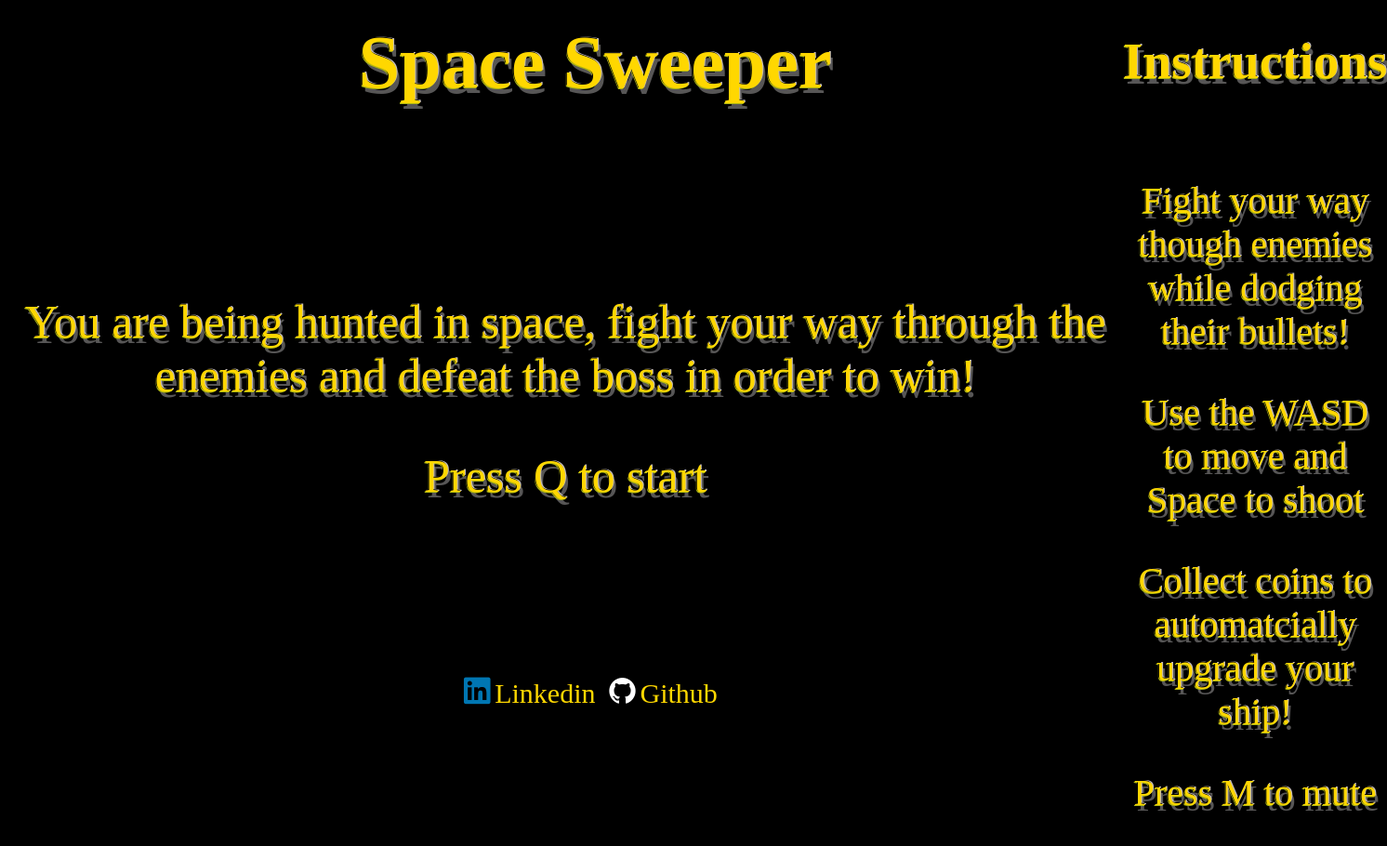
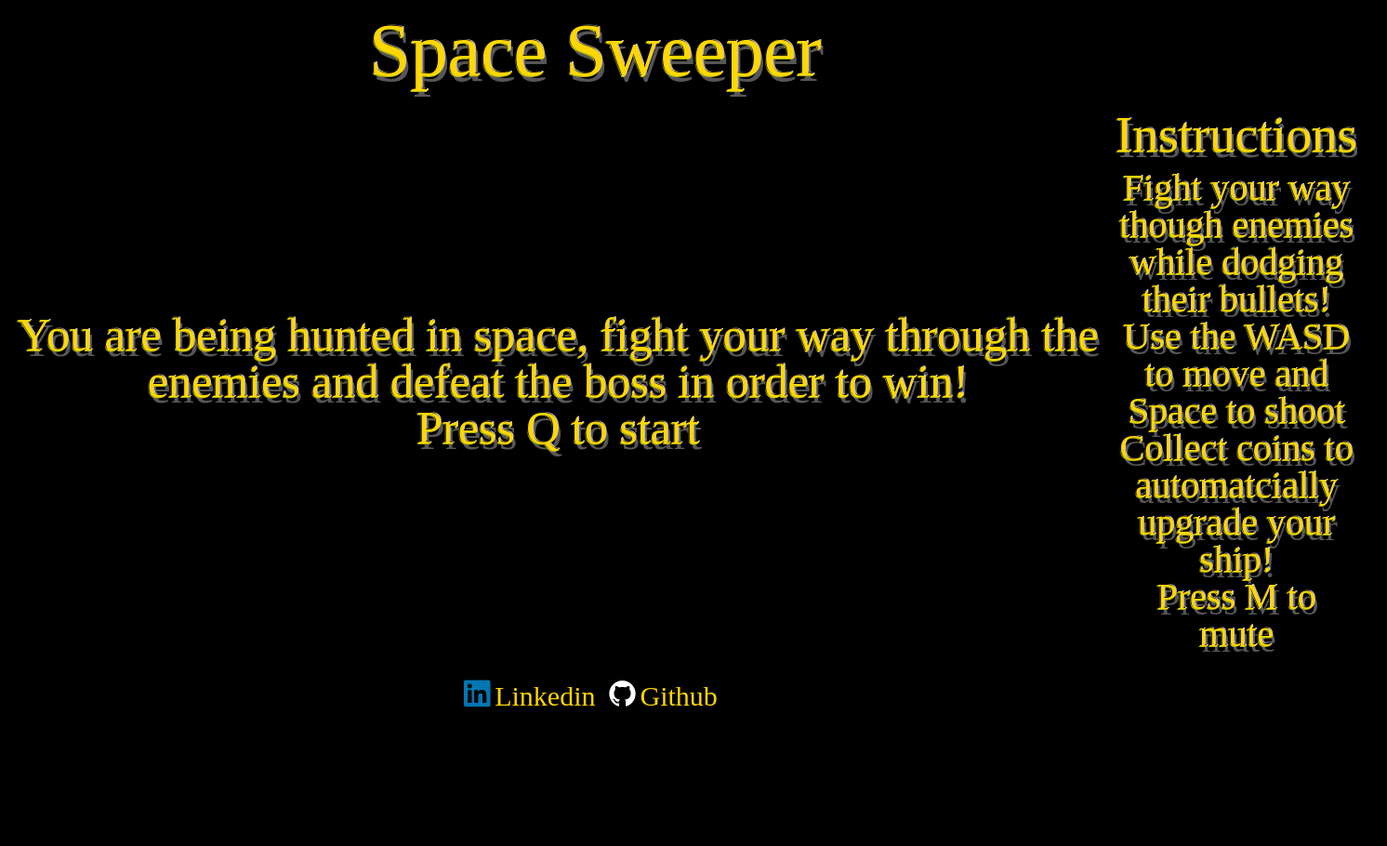
Before and after one commit to StevenSookhai/Space_Sweeper, a website built with webpack: page index.html in a window 1280 px wide. Shown: the whole page at 93% size, 1492 px wide, since content can reach past the window. After the commit the page ends 800 px from the top, so only its background shows below. Built offline with nearby package versions, Linux system fonts and the light colour scheme; files whose address does not match are found by name.

Commit message:
minor changes

```diff
--- a/src/index.scss
+++ b/src/index.scss
@@ -1,190 +1,3 @@
-body {
-  h1 {
-    color: rgb(128, 0, 100)
-  }
+@import "./styles/reset.scss"; // css reset at the top
 
-  p {
-    color: gold
-  }
-}
-body {
-    background-color: rgb(0, 0, 0);
-    background-image: url("Stars_small_1.png");
-    animation: stars 2s infinite ;
-}
-
-@keyframes stars {
-50%{background: opacity rgb(0, 0, 0, .5)}
-100%{background: opacity rgb(0, 0, 0, 1)}
-}
-h1{
-    font-size:50px;
-    font-family: "rubber";
-    text-align: center;
-    margin: auto;
-    width: 50%;
-    padding: 10px;
-    color:midnightblue;
-    text-shadow: -1px -1px 0 #000, 1px -1px 0 rgb(194, 187, 187), -1px 1px 0 rgb(170, 180, 19), 3px 6px 0 rgb(87, 86, 86);
-}
-
-.instructions{
-    color: gold;
-    border:black s;
-    font-size: 30px;
-    margin-left: auto;
-    margin-right: auto;
-    margin-left: 700px;
-
-}
-.instructions-modal{
-    font-family: "rubber";
-    margin-left: auto;
-    margin-right: auto;
-    font-size: 35px;
-    left: 0;
-    right: 0;
-    width: 500px;
-    border: 10px solid transparent;
-    padding: 15px;
-    padding: 2em;
-    text-align: center;
-
-    color: rgb(255, 255, 255);
-}
-
-.intro p {
-    border: 4px solid black;
-    margin-top: 6rem;
-    margin-bottom: 3rem;
-    font-size: 50px;
-}
-#start p {
-  font-size: 50px;
-}
-.class{
-  position: relative;
-}
-.canvas-start{
-  position: relative;
-
-}
-.start{
-  display: flex;
-  justify-content: center;
-  align-items: center;
-  flex-direction: column;
-    font-family: "rubber";
-    background-image: url("Map_3.jpg");
-    position: absolute;
-    color: rgb(255, 255, 255);
-    width: 100%;
-    height: 100%;
-    animation: animate_start 60s linear infinite ;
-}
-
-.start-text{
-    text-shadow: -1px -1px 0 #000, 1px -1px 0 rgb(194, 187, 187), -1px 1px 0 rgb(170, 180, 19), 3px 6px 0 rgb(87, 86, 86);
-    left: 0;
-    right: 0;
-    top: 0;
-    bottom: 0;
-    margin: auto;
-    // p{
-    //   text-align: center;
-    //   font-size: 40px;
-    // }
-}
-
-@keyframes animate_start {
-0%{background-position: 0,0;}
-100%{background-position: -1000px 0; }
-}
-
-
-.instructions:hover .instructions-modal {
-    display: block;
-    margin-left: auto;
-    margin-right: auto;
-}
-#start p {
-    text-align: center;
-}
-
-li {
-  align-items: center;
-}
-
-
-#title{
-  color: gold;
-  display: flex;
-  align-items: center;
-  justify-content: center;
-  border: 4px solid black;
-  font-size: 80px;
-
-}
-#canvas{
-// margin-right: auto;
-// margin-left: auto;
-
-}
-
-.main-page-container{
-  display: flex;
-  justify-content: space-evenly;
-  position: relative;
-}
-.instructions-header{
-  font-size: 55px;
-  color: gold;
-   text-shadow: -1px -1px 0 #000, 1px -1px 0 rgb(194, 187, 187), -1px 1px 0 rgb(170, 180, 19), 3px 6px 0 rgb(87, 86, 86);
-}
-
-.instruct-container{
-  display: flex;
-  flex-direction: column;
-  max-width: 450px;
-  max-height: 650px;
-  justify-content: center;
-  align-items: center;
-}
-
-.in-text{
-  // font-size:50px;
-  font-family: "rubber";
-  text-align: center;
-  text-shadow: -1px -1px 0 #000, 1px -1px 0 rgb(194, 187, 187), -1px 1px 0 rgb(170, 180, 19), 3px 6px 0 rgb(87, 86, 86);
-  font-size: 40px;
-  text-align: center;
-
-}
-.instructions-text{
-  margin-top: 10px;
-}
-
-.s-link{
-  color: gold;
-  font-size: 30px;
-  text-decoration: none;
-  margin-right: 10px;
-}
-.header-social{
-  // border: 5px solid red;
-  display: flex;
-  flex-direction: column;
-  justify-content: flex-end;
-  position: relative;
-}
-.social-links{
-  position: fixed;
-  left: 50%;
-  bottom: 20px;
-  transform: translate(-50%, -50%);
-  margin: 0 auto;
-}
-
-#git-icon{
-  color: white;
-}
+@import "./styles/main.scss";
--- a/src/styles/main.scss
+++ b/src/styles/main.scss
@@ -1,189 +1,189 @@
-// body {
-//   h1 {
-//     color: rgb(128, 0, 100)
-//   }
+body {
+  h1 {
+    color: rgb(128, 0, 100)
+  }
 
-//   p {
-//     color: gold
-//   }
-// }
-// body {
-//     background-color: rgb(0, 0, 0);
-//     background-image: url("Stars_small_1.png");
-//     animation: stars 2s infinite ;
-// }
+  p {
+    color: gold
+  }
+}
+body {
+    background-color: rgb(0, 0, 0);
+    background-image: url("Stars_small_1.png");
+    animation: stars 2s infinite ;
+}
 
-// @keyframes stars {
-// 50%{background: opacity rgb(0, 0, 0, .5)}
-// 100%{background: opacity rgb(0, 0, 0, 1)}
-// }
-// h1{
-//     font-size:50px;
-//     font-family: "rubber";
-//     text-align: center;
-//     margin: auto;
-//     width: 50%;
-//     padding: 10px;
-//     color:midnightblue;
-//     text-shadow: -1px -1px 0 #000, 1px -1px 0 rgb(194, 187, 187), -1px 1px 0 rgb(170, 180, 19), 3px 6px 0 rgb(87, 86, 86);
-// }
+@keyframes stars {
+50%{background: opacity rgb(0, 0, 0, .5)}
+100%{background: opacity rgb(0, 0, 0, 1)}
+}
+h1{
+    font-size:50px;
+    font-family: "rubber";
+    text-align: center;
+    margin: auto;
+    width: 50%;
+    padding: 10px;
+    color:midnightblue;
+    text-shadow: -1px -1px 0 #000, 1px -1px 0 rgb(194, 187, 187), -1px 1px 0 rgb(170, 180, 19), 3px 6px 0 rgb(87, 86, 86);
+}
 
-// .instructions{
-//     color: gold;
-//     border:black s;
-//     font-size: 30px;
-//     margin-left: auto;
-//     margin-right: auto;
-//     margin-left: 700px;
+.instructions{
+    color: gold;
+    border:black s;
+    font-size: 30px;
+    margin-left: auto;
+    margin-right: auto;
+    margin-left: 700px;
 
-// }
-// .instructions-modal{
-//     font-family: "rubber";
-//     margin-left: auto;
-//     margin-right: auto;
-//     font-size: 35px;
-//     left: 0;
-//     right: 0;
-//     width: 500px;
-//     border: 10px solid transparent;
-//     padding: 15px;
-//     padding: 2em;
-//     text-align: center;
+}
+.instructions-modal{
+    font-family: "rubber";
+    margin-left: auto;
+    margin-right: auto;
+    font-size: 35px;
+    left: 0;
+    right: 0;
+    width: 500px;
+    border: 10px solid transparent;
+    padding: 15px;
+    padding: 2em;
+    text-align: center;
 
-//     color: rgb(255, 255, 255);
-// }
+    color: rgb(255, 255, 255);
+}
 
-// .intro p {
-//     border: 4px solid black;
-//     margin-top: 6rem;
-//     margin-bottom: 3rem;
-//     font-size: 50px;
-// }
-// #start p {
-//   font-size: 50px;
-// }
-// .class{
-//   position: relative;
-// }
-// .canvas-start{
-//   position: relative;
+.intro p {
+    border: 4px solid black;
+    margin-top: 6rem;
+    margin-bottom: 3rem;
+    font-size: 50px;
+}
+#start p {
+  font-size: 50px;
+}
+.class{
+  position: relative;
+}
+.canvas-start{
+  position: relative;
 
-// }
-// .start{
-//   display: flex;
-//   justify-content: center;
-//   align-items: center;
-//   flex-direction: column;
-//     font-family: "rubber";
-//     background-image: url("Map_3.jpg");
-//     position: absolute;
-//     color: rgb(255, 255, 255);
-//     width: 100%;
-//     height: 100%;
-//     animation: animate_start 60s linear infinite ;
-// }
+}
+.start{
+  display: flex;
+  justify-content: center;
+  align-items: center;
+  flex-direction: column;
+    font-family: "rubber";
+    background-image: url("Map_3.jpg");
+    position: absolute;
+    color: rgb(255, 255, 255);
+    width: 100%;
+    height: 100%;
+    animation: animate_start 60s linear infinite ;
+}
 
-// .start-text{
-//     text-shadow: -1px -1px 0 #000, 1px -1px 0 rgb(194, 187, 187), -1px 1px 0 rgb(170, 180, 19), 3px 6px 0 rgb(87, 86, 86);
-//     left: 0;
-//     right: 0;
-//     top: 0;
-//     bottom: 0;
-//     margin: auto;
-//     // p{
-//     //   text-align: center;
-//     //   font-size: 40px;
-//     // }
-// }
+.start-text{
+    text-shadow: -1px -1px 0 #000, 1px -1px 0 rgb(194, 187, 187), -1px 1px 0 rgb(170, 180, 19), 3px 6px 0 rgb(87, 86, 86);
+    left: 0;
+    right: 0;
+    top: 0;
+    bottom: 0;
+    margin: auto;
+    // p{
+    //   text-align: center;
+    //   font-size: 40px;
+    // }
+}
 
-// @keyframes animate_start {
-// 0%{background-position: 0,0;}
-// 100%{background-position: -1000px 0; }
-// }
+@keyframes animate_start {
+0%{background-position: 0,0;}
+100%{background-position: -1000px 0; }
+}
 
 
-// .instructions:hover .instructions-modal {
-//     display: block;
-//     margin-left: auto;
-//     margin-right: auto;
-// }
-// #start p {
-//     text-align: center;
-// }
+.instructions:hover .instructions-modal {
+    display: block;
+    margin-left: auto;
+    margin-right: auto;
+}
+#start p {
+    text-align: center;
+}
 
-// li {
-//   align-items: center;
-// }
+li {
+  align-items: center;
+}
 
 
-// #title{
-//   color: gold;
-//   display: flex;
-//   align-items: center;
-//   justify-content: center;
-//   border: 4px solid black;
-//   font-size: 80px;
+#title{
+  color: gold;
+  display: flex;
+  align-items: center;
+  justify-content: center;
+  border: 4px solid black;
+  font-size: 80px;
 
-// }
-// #canvas{
-// // margin-right: auto;
-// // margin-left: auto;
+}
+#canvas{
+// margin-right: auto;
+// margin-left: auto;
 
-// }
+}
 
-// .main-page-container{
-//   display: flex;
-//   justify-content: space-evenly;
-//   position: relative;
-// }
-// .instructions-header{
-//   font-size: 55px;
-//   color: gold;
-//    text-shadow: -1px -1px 0 #000, 1px -1px 0 rgb(194, 187, 187), -1px 1px 0 rgb(170, 180, 19), 3px 6px 0 rgb(87, 86, 86);
-// }
+.main-page-container{
+  display: flex;
+  justify-content: space-evenly;
+  position: relative;
+}
+.instructions-header{
+  font-size: 55px;
+  color: gold;
+   text-shadow: -1px -1px 0 #000, 1px -1px 0 rgb(194, 187, 187), -1px 1px 0 rgb(170, 180, 19), 3px 6px 0 rgb(87, 86, 86);
+}
 
-// .instruct-container{
-//   display: flex;
-//   flex-direction: column;
-//   max-width: 450px;
-//   justify-content: center;
-//   align-items: center;
-// }
+.instruct-container{
+  display: flex;
+  flex-direction: column;
+  max-width: 450px;
+  justify-content: center;
+  align-items: center;
+}
 
-// .in-text{
-//   font-size:50px;
-//   font-family: "rubber";
-//   text-align: center;
-//   text-shadow: -1px -1px 0 #000, 1px -1px 0 rgb(194, 187, 187), -1px 1px 0 rgb(170, 180, 19), 3px 6px 0 rgb(87, 86, 86);
-//   font-size: 40px;
-//   text-align: center;
+.in-text{
+  font-size:50px;
+  font-family: "rubber";
+  text-align: center;
+  text-shadow: -1px -1px 0 #000, 1px -1px 0 rgb(194, 187, 187), -1px 1px 0 rgb(170, 180, 19), 3px 6px 0 rgb(87, 86, 86);
+  font-size: 40px;
+  text-align: center;
 
-// }
-// .instructions-text{
-//   margin-top: 10px;
-// }
+}
+.instructions-text{
+  margin-top: 10px;
+}
 
-// .s-link{
-//   color: gold;
-//   font-size: 30px;
-//   text-decoration: none;
-//   margin-right: 10px;
-// }
-// .header-social{
-//   // border: 5px solid red;
-//   display: flex;
-//   flex-direction: column;
-//   justify-content: flex-end;
-//   position: relative;
-// }
-// .social-links{
-//   position: fixed;
-//   left: 50%;
-//   bottom: 20px;
-//   transform: translate(-50%, -50%);
-//   margin: 0 auto;
-// }
+.s-link{
+  color: gold;
+  font-size: 30px;
+  text-decoration: none;
+  margin-right: 10px;
+}
+.header-social{
+  // border: 5px solid red;
+  display: flex;
+  flex-direction: column;
+  justify-content: flex-end;
+  position: relative;
+}
+.social-links{
+  position: fixed;
+  left: 50%;
+  bottom: 20px;
+  transform: translate(-50%, -50%);
+  margin: 0 auto;
+}
 
-// #git-icon{
-//   color: white;
-// }
+#git-icon{
+  color: white;
+}
```
Also changed, not shown: dist/main.css.
